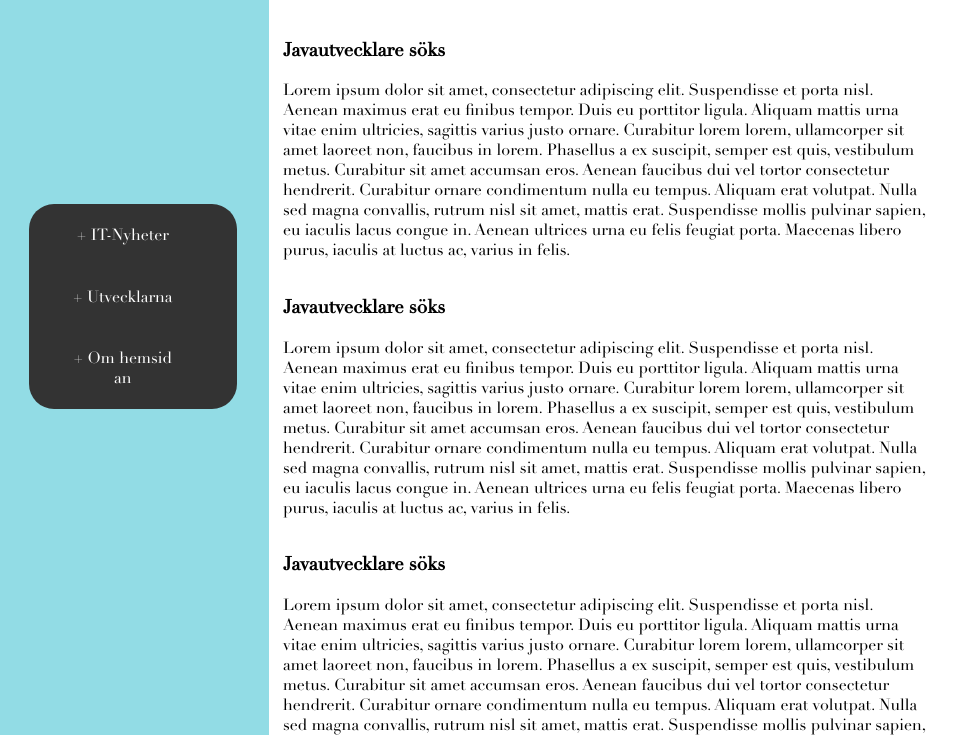
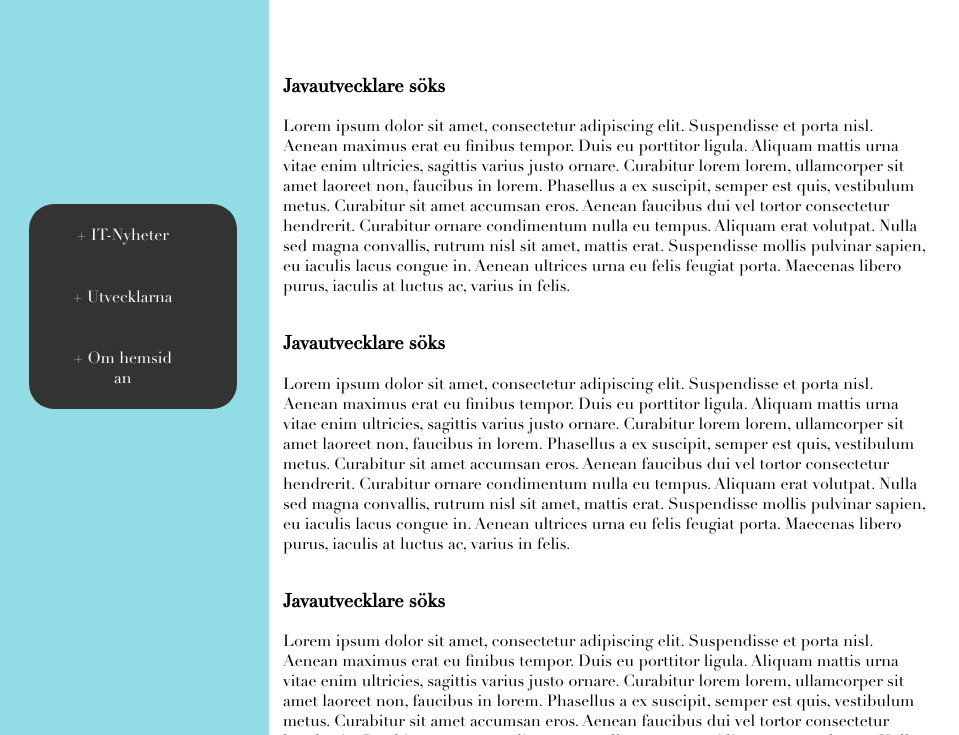
Before and after one commit to sighBRG/Dynamic-webapplication-newton, a plain HTML site: page jobs.html in a window 1280 px wide. Shown: the part 65-800 px from the top of the page, without its empty margins (0-959 px from the left). Drawn offline with Linux system fonts and the light colour scheme.

Commit message:
grid element intro has a fixed value

```diff
--- a/assets/css/jobs/jobs.css
+++ b/assets/css/jobs/jobs.css
@@ -27,7 +27,7 @@ body{
     margin:0;
     display: grid;
     grid-template-columns: 0.8fr 2fr 1fr;
-    grid-template-rows: 0.5fr 8.35fr;
+    grid-template-rows: 120px 8.35fr;
     grid-template-areas:
         "menu intro post-announcement"
         "menu announcements post-announcement"
```
Also changed, not shown: DannyKalosPortfolio.html (+1 -1 lines).
